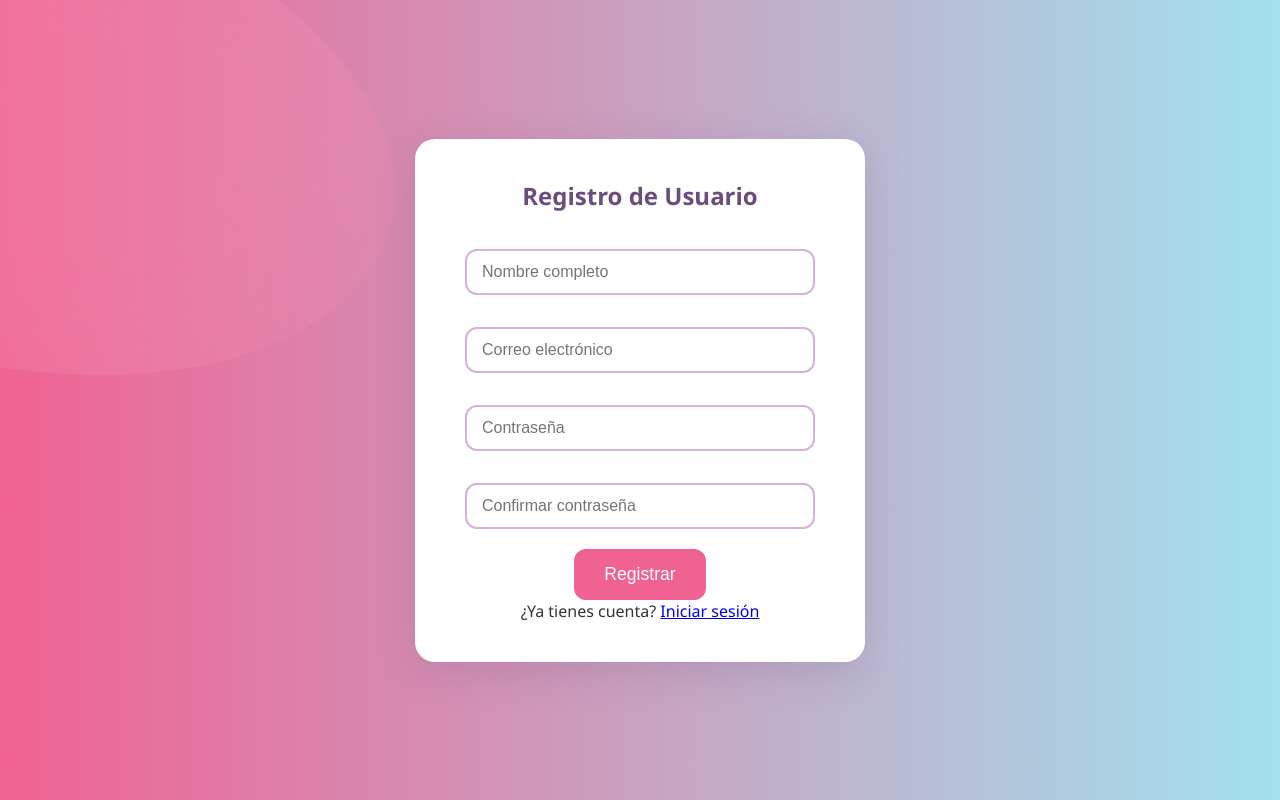
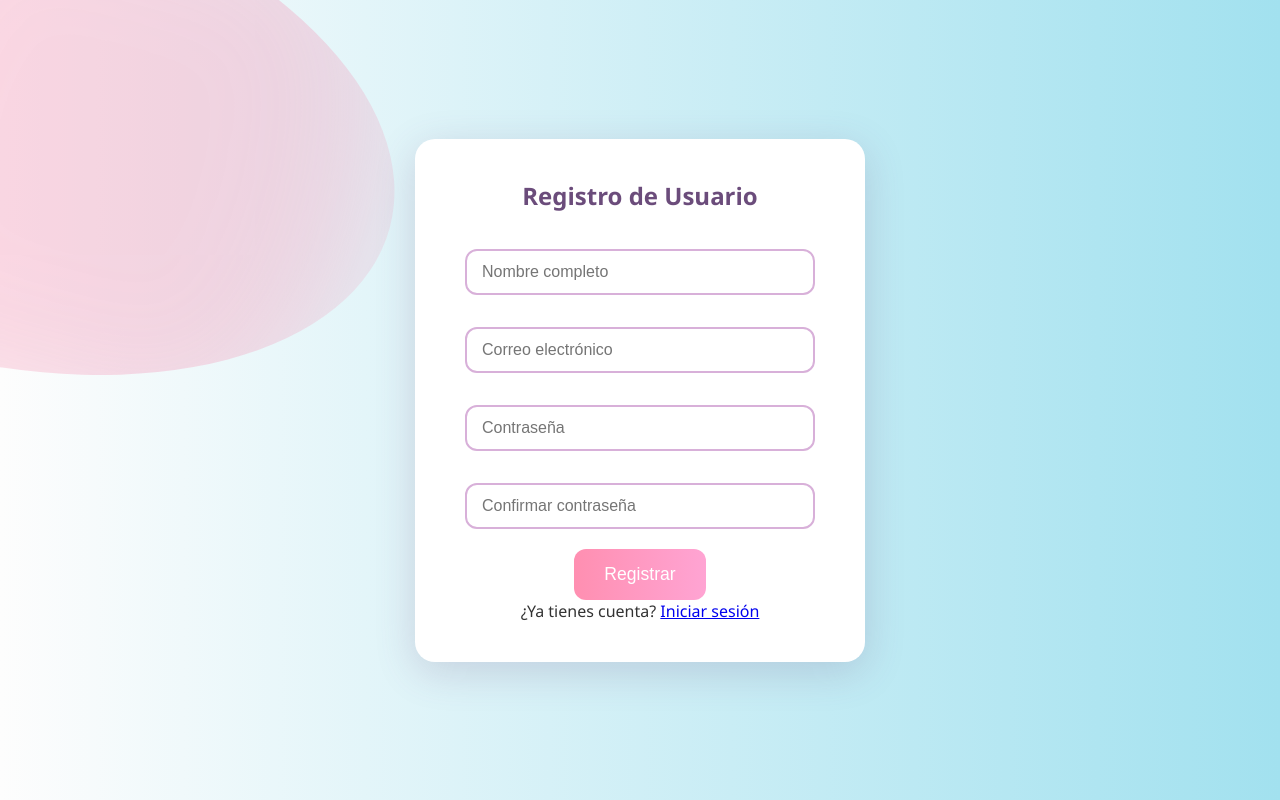
Before and after one commit to eldeivo/sweetdreams, a PHP site: page /registro.php in a window 1280 px wide. Run offline with PHP 8.4, Linux system fonts and the light colour scheme.

Commit message:
estiloo :D

```diff
--- a/styles.css
+++ b/styles.css
@@ -24,7 +24,7 @@
   justify-content: center;
   align-items: center;
   min-height: 100vh;
-  background: linear-gradient(to right, #f06292, #a2e1ef);
+  background: linear-gradient(to right, #fdfdfd, #a2e1ef);
   padding: 40px 20px;
 }
 
@@ -250,7 +250,7 @@
 }
 
 .login-container button {
-    background: #f06292;
+    background: linear-gradient(90deg, #ff8fb1, #ffa4d3);
     color: white;
     padding: 15px 30px;
     border: none;
@@ -286,7 +286,7 @@
 /* ==== ESTILOS DE productos.php ==== */
 .productos-page {
     font-family: 'Segoe UI', Tahoma, Geneva, Verdana, sans-serif;
-    background: linear-gradient(135deg, #f06292, #a2e1ef, #bb82cb);
+    background: linear-gradient(90deg, #ffffff, #f4c4e1);
     min-height: 100vh;
     margin: 0;
     padding: 40px 20px;
@@ -364,7 +364,7 @@
 }
 
 .productos-page button {
-    background: #f06292;
+    background: linear-gradient(90deg, #ff8fb1, #ffa4d3);
     border: none;
     padding: 10px 20px;
     color: white;
@@ -376,7 +376,7 @@
 }
 
 .productos-page button:hover {
-    background: #d81b60;
+    background: #fad4e2;
 }
 
 .productos-page .saldo {
```
